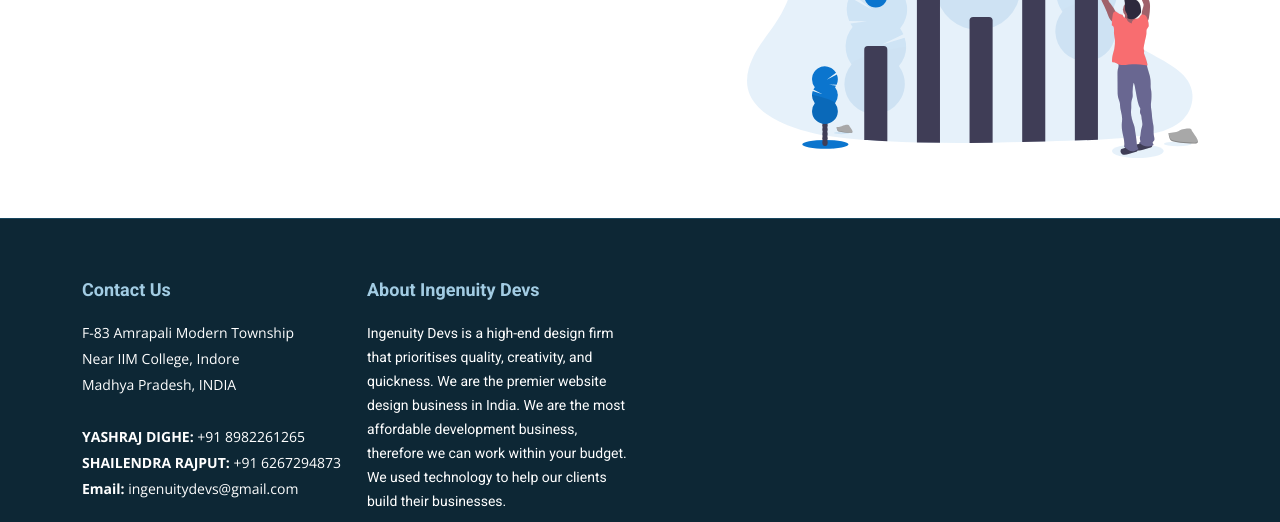
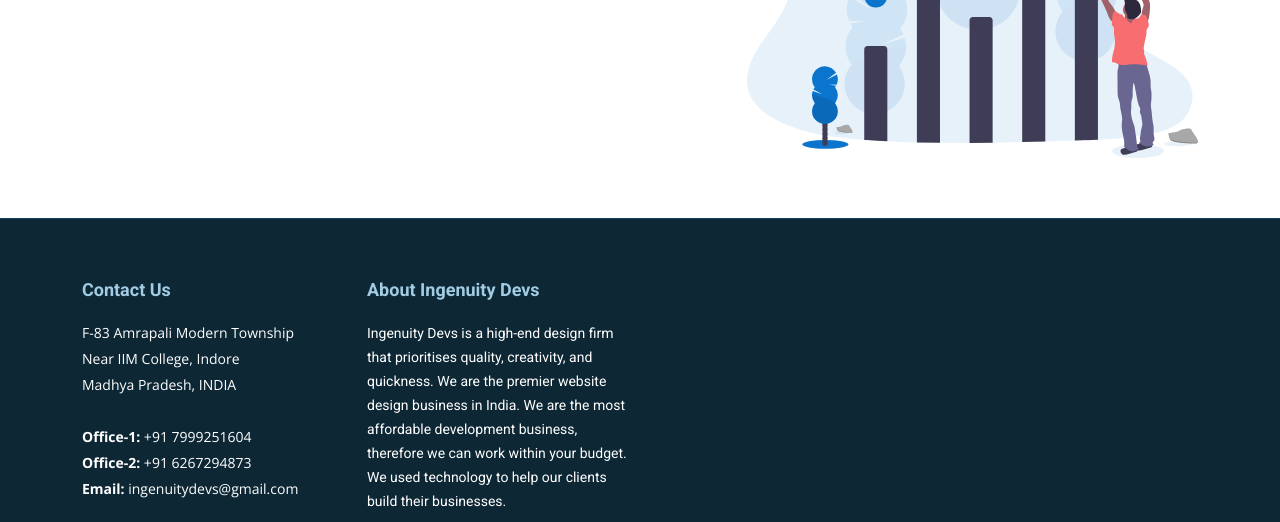
Before and after one commit to ingenuitydevs/ingenuity, a plain HTML site: page index.html in a window 1280 px wide. Shown: the part 2695-3217 px from the top of the page. Drawn offline with nearby package versions, Linux system fonts and the light colour scheme.

Commit message:
updated contact details

```diff
--- a/index.html
+++ b/index.html
@@ -190,8 +190,8 @@
               F-83 Amrapali Modern Township<br>
               Near IIM College, Indore<br>
               Madhya Pradesh, INDIA<br><br>
-              <strong>YASHRAJ DIGHE:</strong> +91 8982261265<br>
-              <strong>SHAILENDRA RAJPUT:</strong> +91 6267294873<br>
+              <strong>Office-1:</strong> +91 7999251604<br>
+              <strong>Office-2:</strong> +91 6267294873<br>
               <strong>Email:</strong> ingenuitydevs@gmail.com<br>
             </p>
 
```
